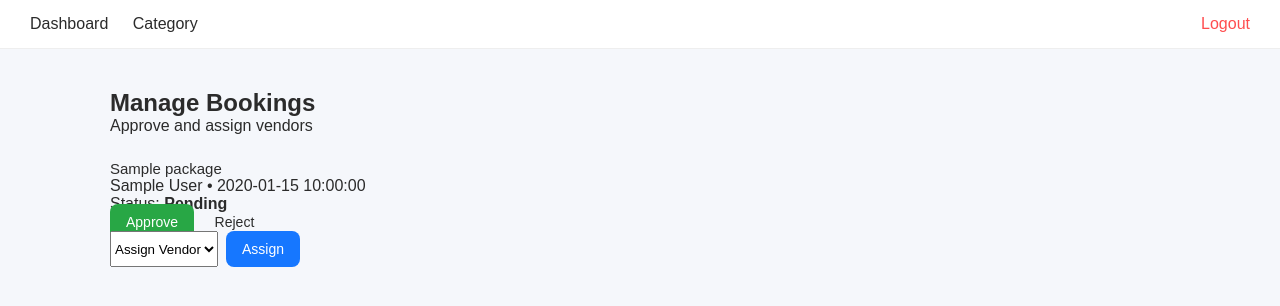
After one commit to AliaSham/event_saas, a PHP site: page /admin/bookings/index.php in a window 1280 px wide. The commit adds this page. Shown: the top 306 px of the page. Run offline with PHP 8.4, Linux system fonts and the light colour scheme; the visitor is signed in with stand-in values (Sample User, id 1); tables that the repository leaves empty or names only in its code hold one stand-in row (values such as "Sample post").

Commit message:
vendor xsiap

```diff
--- /dev/null
+++ b/admin/bookings/index.php
@@ -0,0 +1,122 @@
+<?php
+session_start();
+include('../../config/db.php');
+include('../header.php');
+
+if (!isset($_SESSION['user_id']) || $_SESSION['role'] != 'admin') {
+    header("Location: ../../auth/login.php");
+    exit;
+}
+
+$company_id = $_SESSION['company_id'];
+
+/* GET BOOKINGS */
+$result = mysqli_query($conn, "
+    SELECT b.*, u.name as customer_name, p.package_name
+    FROM bookings b
+    JOIN users u ON b.user_id = u.id
+    JOIN packages p ON b.package_id = p.id
+    WHERE b.company_id='$company_id'
+    ORDER BY b.id DESC
+");
+
+/* GET VENDORS */
+$vendors = mysqli_query($conn, "
+    SELECT id, name FROM users
+    WHERE role='vendor' AND company_id='$company_id'
+");
+
+/* HANDLE ACTION */
+if (isset($_GET['action']) && isset($_GET['id'])) {
+
+    $id = $_GET['id'];
+    $action = $_GET['action'];
+
+    if ($action == "approve") {
+        mysqli_query($conn, "UPDATE bookings SET status='Approved' WHERE id='$id'");
+    }
+
+    if ($action == "reject") {
+        mysqli_query($conn, "UPDATE bookings SET status='Rejected' WHERE id='$id'");
+    }
+
+    header("Location: index.php");
+    exit;
+}
+
+/* ASSIGN VENDOR */
+if ($_SERVER['REQUEST_METHOD'] == 'POST') {
+
+    $booking_id = $_POST['booking_id'];
+    $vendor_id = $_POST['vendor_id'];
+
+    mysqli_query($conn, "
+        UPDATE bookings
+        SET vendor_id='$vendor_id'
+        WHERE id='$booking_id'
+    ");
+
+    header("Location: index.php");
+    exit;
+}
+?>
+
+<div class="container">
+
+<div class="page-header">
+    <div>
+        <h2>Manage Bookings</h2>
+        <p class="muted">Approve and assign vendors</p>
+    </div>
+</div>
+
+<?php while($row=mysqli_fetch_assoc($result)){ ?>
+
+<div class="card-row">
+
+    <div>
+        <div class="card-title"><?= $row['package_name'] ?></div>
+        <div class="card-sub">
+            <?= $row['customer_name'] ?> • <?= $row['event_date'] ?>
+        </div>
+
+        <div class="card-sub">
+            Status: <b><?= $row['status'] ?></b>
+        </div>
+    </div>
+
+    <div class="card-actions">
+
+        <!-- APPROVAL -->
+        <?php if ($row['status'] == 'Pending'){ ?>
+            <a href="?action=approve&id=<?= $row['id'] ?>" class="btn btn-success">Approve</a>
+            <a href="?action=reject&id=<?= $row['id'] ?>" class="btn btn-danger">Reject</a>
+        <?php } ?>
+
+        <!-- ASSIGN VENDOR -->
+        <form method="POST" style="display:flex; gap:8px;">
+            <input type="hidden" name="booking_id" value="<?= $row['id'] ?>">
+
+            <select name="vendor_id" required>
+                <option value="">Assign Vendor</option>
+
+                <?php
+                mysqli_data_seek($vendors, 0);
+                while($v=mysqli_fetch_assoc($vendors)){
+                ?>
+                    <option value="<?= $v['id'] ?>">
+                        <?= $v['name'] ?>
+                    </option>
+                <?php } ?>
+            </select>
+
+            <button class="btn btn-primary">Assign</button>
+        </form>
+
+    </div>
+
+</div>
+
+<?php } ?>
+
+</div>
--- a/assets/css/style.css
+++ b/assets/css/style.css
@@ -403,3 +403,11 @@ a {
     border-radius: 8px;
     border: 1px solid #ddd;
 }
+.btn-success {
+    background: #28a745;
+    color: white;
+}
+
+.btn-success:hover {
+    background: #218838;
+}
```
Also changed, not shown: admin/bookings/update.php (added, +42 -0 lines), admin/dashboard.php (+4 -4 lines), 4 other files.
